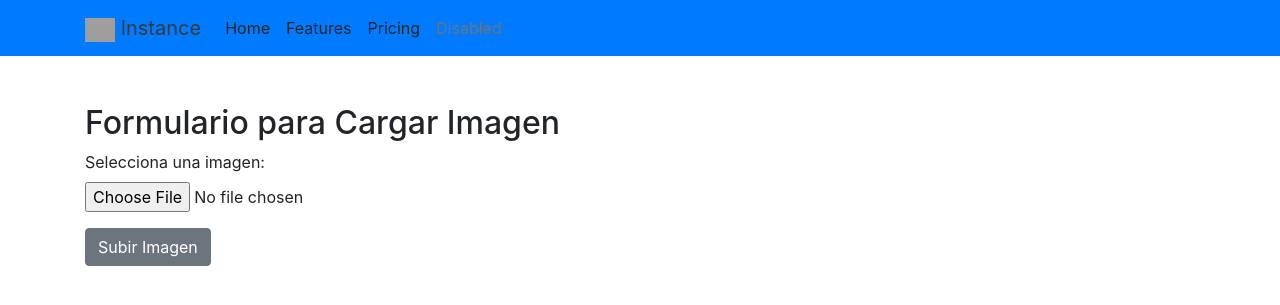
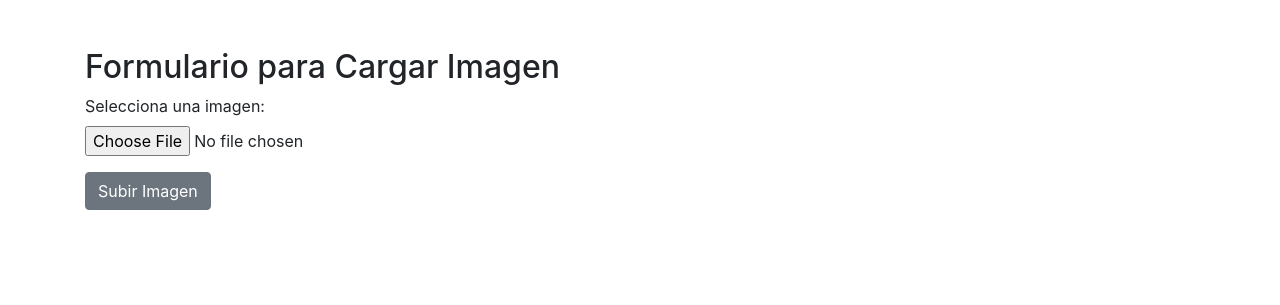
Before and after one commit to his4herhandez/ec2-instance, a PHP site: page / in a window 1280 px wide. Shown: the top 305 px of the page. Run offline with PHP 8.4, Linux system fonts and the light colour scheme; grey boxes are pictures that could not be loaded.

Commit message:
Revert "Merge pull request #12 from his4herhandez/add_example_navbar"
This reverts commit e3549ac584b8b08276e33d1dc44d9f8ac862d61e.

```diff
--- a/public/index.php
+++ b/public/index.php
@@ -1,6 +1,5 @@
 <!DOCTYPE html>
 <html lang="es">
-
 <head>
     <meta charset="UTF-8">
     <meta name="viewport" content="width=device-width, initial-scale=1.0">
@@ -8,33 +7,7 @@
     <!-- Bootstrap CSS -->
     <link href="https://stackpath.bootstrapcdn.com/bootstrap/4.5.2/css/bootstrap.min.css" rel="stylesheet">
 </head>
-
 <body>
-    <nav class="navbar navbar-expand-lg bg-body-tertiary bg-primary">
-        <div class="container">
-            <a class="navbar-brand text-decoration-none text-dark">
-                <img src="https://getbootstrap.com/docs/5.3/assets/brand/bootstrap-logo.svg" alt="Bootstrap" width="30"
-                    height="24">
-                Instance
-            </a>
-            <div class="collapse navbar-collapse" id="navbarNav">
-                <ul class="navbar-nav">
-                    <li class="nav-item">
-                        <span class="nav-link active" aria-current="page" href="#">Home</span>
-                    </li>
-                    <li class="nav-item">
-                        <span class="nav-link" href="#">Features</span>
-                    </li>
-                    <li class="nav-item">
-                        <span class="nav-link" href="#">Pricing</span>
-                    </li>
-                    <li class="nav-item">
-                        <span class="nav-link disabled" aria-disabled="true">Disabled</span>
-                    </li>
-                </ul>
-            </div>
-        </div>
-    </nav>
     <div class="container mt-5">
         <h2>Formulario para Cargar Imagen</h2>
         <form method="post" enctype="multipart/form-data">
@@ -48,16 +21,15 @@
 
     <div class="container mt-5">
         <?php
-        use App\Controllers\ImageController;
-        $imageController = new ImageController();
-        $imageController->uploadImage();
+            use App\Controllers\ImageController;
+            $imageController = new ImageController();
+            $imageController->uploadImage();
         ?>
     </div>
     <!-- Bootstrap JS and dependencies -->
     <script src="https://code.jquery.com/jquery-3.5.1.slim.min.js"></script>
     <script src="https://cdn.jsdelivr.net/npm/@popperjs/core@2.9.3/dist/umd/popper.min.js"></script>
     <script src="https://stackpath.bootstrapcdn.com/bootstrap/4.5.2/js/bootstrap.min.js"></script>
-    <script src="./public/index.js?v=<?php echo rand(); ?>"></script>
+	<script src="./public/index.js?v=<?php echo rand(); ?>"></script>
 </body>
-
 </html>
```
